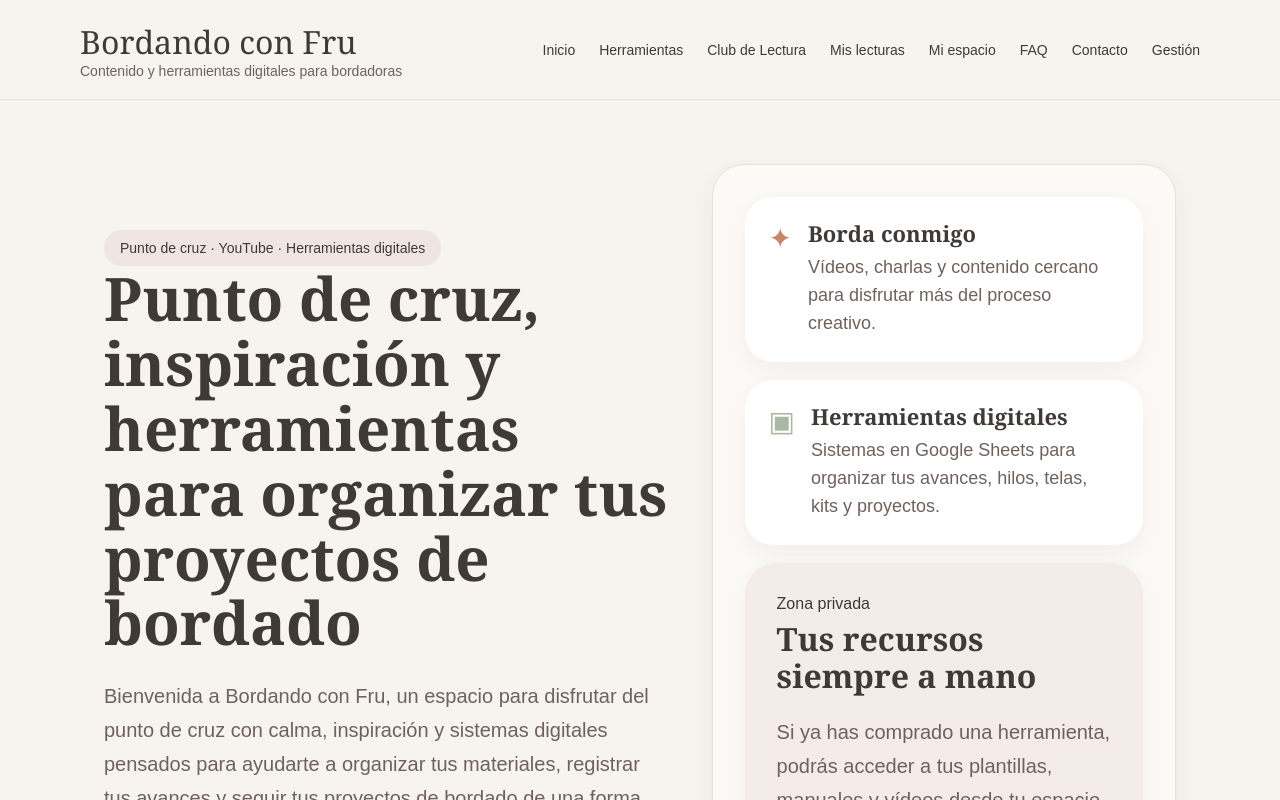
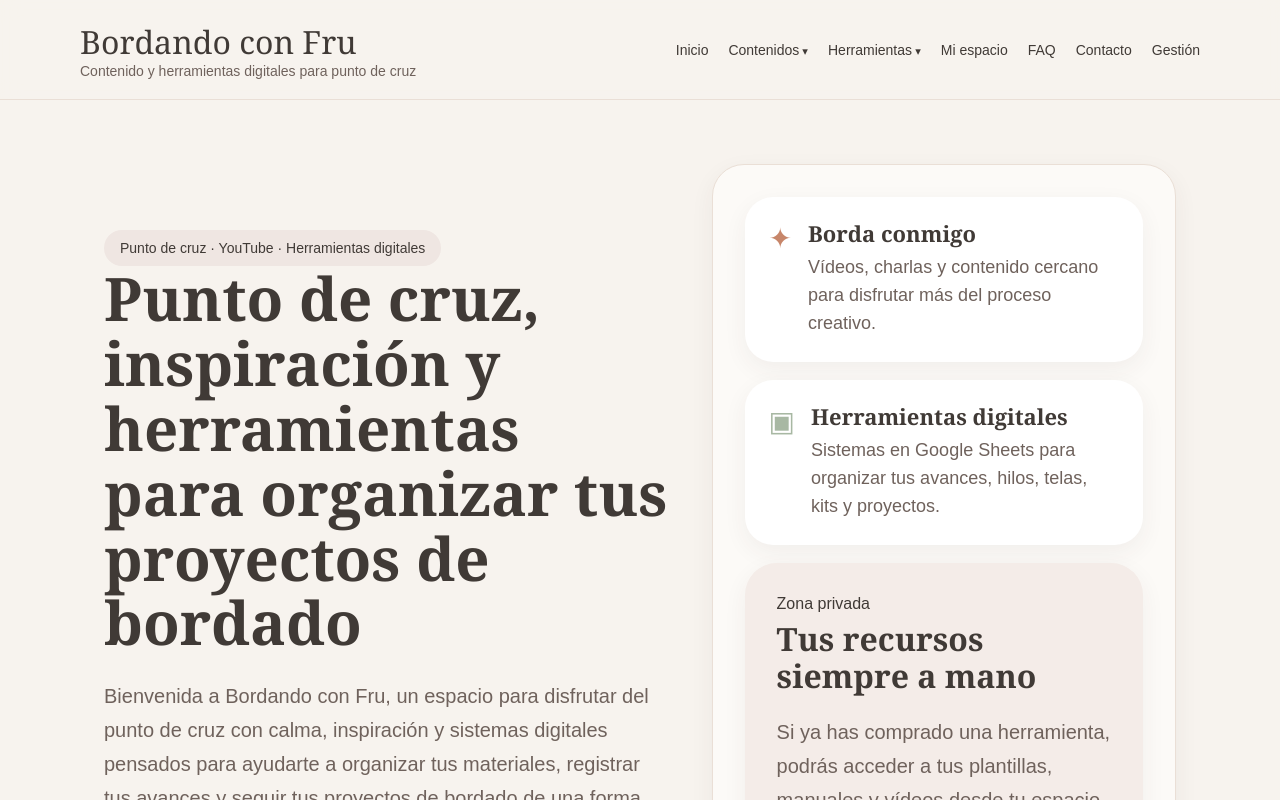
Before and after one commit to stitchingwithfru/bordando-con-fru, a Next.js app: page / in a window 1280 px wide. Shown: the top 800 px of the page. Built offline with nearby package versions, Linux system fonts and the light colour scheme.

Commit message:
Mejora menu principal

```diff
--- a/app/globals.css
+++ b/app/globals.css
@@ -45,15 +45,46 @@ button, input, select, textarea { font: inherit; }
 .brand-title, .serif { font-family: Georgia, 'Times New Roman', serif; }
 .brand-title { font-size: 32px; }
 .brand-subtitle { font-size: 14px; color: var(--taupe); }
-.nav { display: flex; gap: 24px; align-items: center; font-size: 14px; }
-.dropdown { position: relative; }
-.dropdown summary { list-style: none; cursor: pointer; }
-.dropdown[open] .dropdown-menu { display: block; }
+.nav {
+  display: flex;
+  gap: 20px;
+  align-items: center;
+  font-size: 14px;
+}
+
+.nav-desktop > a,
+.nav-desktop .dropdown-trigger {
+  white-space: nowrap;
+}
+
+.dropdown {
+  position: relative;
+  display: inline-flex;
+  align-items: center;
+}
+
+.dropdown-trigger {
+  appearance: none;
+  border: 0;
+  background: transparent;
+  color: inherit;
+  font: inherit;
+  padding: 0;
+  cursor: default;
+  white-space: nowrap;
+}
+
+.dropdown-trigger::after {
+  content: " ▾";
+  font-size: 0.8em;
+}
+
 .dropdown-menu {
   display: none;
   position: absolute;
-  right: 0;
-  top: 32px;
+  left: 0;
+  top: calc(100% + 12px);
+  z-index: 60;
   width: 320px;
   background: #fff;
   border: 1px solid var(--border);
@@ -61,12 +92,32 @@ button, input, select, textarea { font: inherit; }
   padding: 12px;
   box-shadow: 0 16px 40px rgba(64,58,54,0.12);
 }
+
+.dropdown::after {
+  content: "";
+  position: absolute;
+  left: 0;
+  top: 100%;
+  width: 100%;
+  height: 14px;
+}
+
+.dropdown:hover .dropdown-menu,
+.dropdown:focus-within .dropdown-menu {
+  display: grid;
+  gap: 4px;
+}
+
 .dropdown-item {
   display: block;
   padding: 14px 16px;
   border-radius: 16px;
+  line-height: 1.35;
 }
-.dropdown-item:hover { background: var(--bg); }
+
+.dropdown-item:hover {
+  background: var(--bg);
+}
 .section { padding: 64px 0; }
 .section-soft { background: var(--surface-soft); }
 .hero {
--- a/components/SiteHeader.tsx
+++ b/components/SiteHeader.tsx
@@ -6,13 +6,37 @@ export function SiteHeader() {
       <div className="container header-inner">
         <div>
           <div className="brand-title serif">Bordando con Fru</div>
-          <div className="brand-subtitle">Contenido y herramientas digitales para bordadoras</div>
+          <div className="brand-subtitle">
+            Contenido y herramientas digitales para punto de cruz
+          </div>
         </div>
 
         <nav className="nav nav-desktop">
           <Link href="/">Inicio</Link>
-          <details className="dropdown">
-            <summary>Herramientas</summary>
+
+          <div className="dropdown">
+            <button className="dropdown-trigger" type="button">
+              Contenidos
+            </button>
+
+            <div className="dropdown-menu">
+              <Link className="dropdown-item" href="/punto-de-cruz">
+                Punto de cruz
+              </Link>
+              <Link className="dropdown-item" href="/club-de-lectura">
+                Club de Lectura
+              </Link>
+              <Link className="dropdown-item" href="/mis-lecturas">
+                Mis lecturas
+              </Link>
+            </div>
+          </div>
+
+          <div className="dropdown">
+            <button className="dropdown-trigger" type="button">
+              Herramientas
+            </button>
+
             <div className="dropdown-menu">
               <Link className="dropdown-item" href="/herramientas/seguimiento">
                 Sistema de Seguimiento de Punto de Cruz
@@ -21,9 +45,8 @@ export function SiteHeader() {
                 Sistema de Inventario Profesional
               </Link>
             </div>
-          </details>
-          <Link href="/club-de-lectura">Club de Lectura</Link>
-          <Link href="/mis-lecturas">Mis lecturas</Link>
+          </div>
+
           <Link href="/acceso-clientes">Mi espacio</Link>
           <Link href="/faq">FAQ</Link>
           <Link href="/contacto">Contacto</Link>
@@ -34,12 +57,24 @@ export function SiteHeader() {
           <summary>Menú</summary>
           <div className="mobile-nav-menu">
             <Link href="/">Inicio</Link>
-            <div className="mobile-nav-section-title">Herramientas</div>
-            <Link href="/herramientas/seguimiento">Sistema de Seguimiento de Punto de Cruz</Link>
-            <Link href="/herramientas/inventario">Sistema de Inventario Profesional</Link>
+
+            <div className="mobile-nav-section-title">Contenidos</div>
+            <Link href="/punto-de-cruz">Punto de cruz</Link>
             <Link href="/club-de-lectura">Club de Lectura</Link>
             <Link href="/mis-lecturas">Mis lecturas</Link>
+
+            <div className="mobile-nav-section-title">Herramientas</div>
+            <Link href="/herramientas/seguimiento">
+              Sistema de Seguimiento de Punto de Cruz
+            </Link>
+            <Link href="/herramientas/inventario">
+              Sistema de Inventario Profesional
+            </Link>
+
+            <div className="mobile-nav-section-title">Cuenta</div>
             <Link href="/acceso-clientes">Mi espacio</Link>
+
+            <div className="mobile-nav-section-title">Información</div>
             <Link href="/faq">FAQ</Link>
             <Link href="/contacto">Contacto</Link>
             <Link href="/admin-clientes">Gestión</Link>
```
Also changed, not shown: 1 other file (tests, documents, lock files or other folders).
